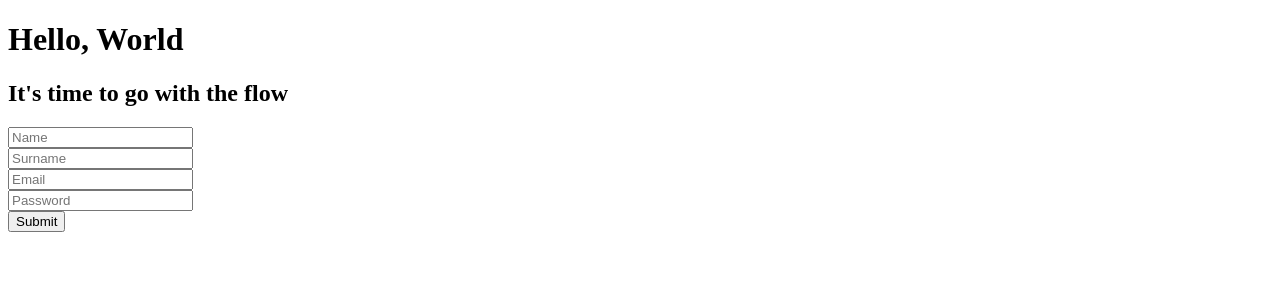
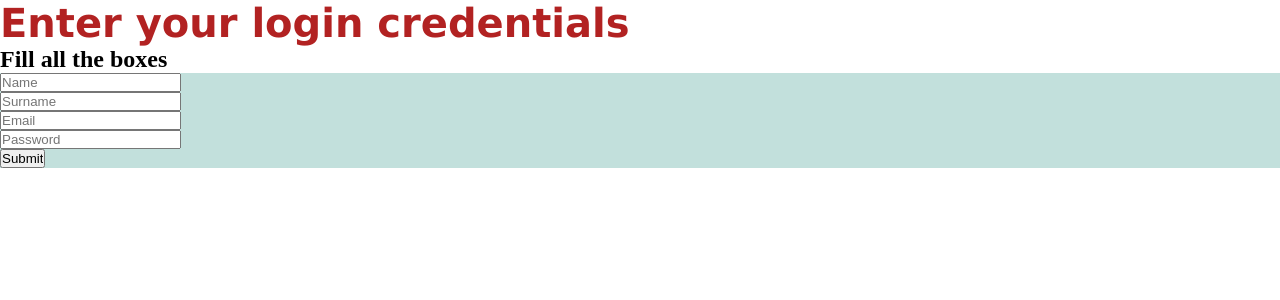
Before and after one commit to ItzShekhawat/School_Karni, a Flask app: page / in a window 1280 px wide. Shown: the top 300 px of the page. Run offline with Flask 2, Linux system fonts and the light colour scheme.

Commit message:
login page css add

```diff
--- a/TPSIT/TPSIT_LAB/Flask/CS50_Couses_Codes/static/login.css
+++ b/TPSIT/TPSIT_LAB/Flask/CS50_Couses_Codes/static/login.css
@@ -0,0 +1,10 @@
+*{
+    margin: 0;
+    padding: 0;
+    box-sizing: border-box;
+}
+h1{
+    font-family: Verdana, Geneva, sans-serif;
+    font-size: 2.5em;
+    color: FireBrick;
+}
--- a/TPSIT/TPSIT_LAB/Flask/CS50_Couses_Codes/templates/body_layout.html
+++ b/TPSIT/TPSIT_LAB/Flask/CS50_Couses_Codes/templates/body_layout.html
@@ -3,7 +3,8 @@
 <head>
     <meta charset="UTF-8">
     <meta name="viewport" content="width=device-width, initial-scale=1.0">
-    <title>Document</title>
+    <title>Login Page</title>
+    <link rel="stylesheet" href="/static/login.css">
 </head>
 <body>
     {% block body %}{% endblock %}
--- a/TPSIT/TPSIT_LAB/Flask/CS50_Couses_Codes/templates/index.html
+++ b/TPSIT/TPSIT_LAB/Flask/CS50_Couses_Codes/templates/index.html
@@ -2,11 +2,11 @@
 
 {% block body%}
 
-    <h1>Hello, World</h1>
-    <h2 bold>It's time to go with the flow</h2>
+    <h1>Enter your login credentials</h1>
+    <h2 >Fill all the boxes</h2>
 
 
-    <form action="#">
+    <form action="#" style="background-color: rgb(194, 224, 220);">
         <input type="text" placeholder="Name" name= "name" required>
         <br>
         <input type="text" placeholder= "Surname" name="Surname" required>
```
